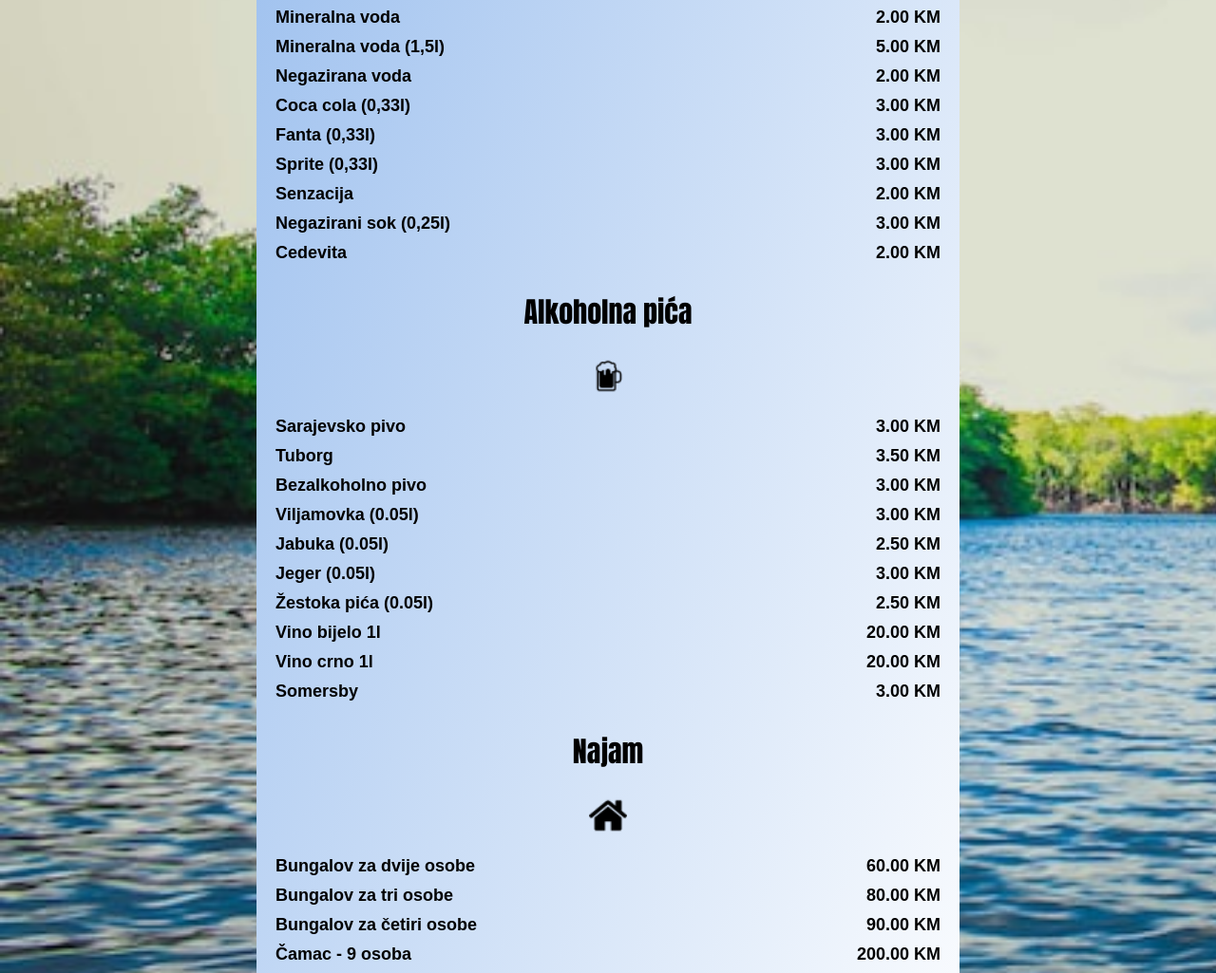
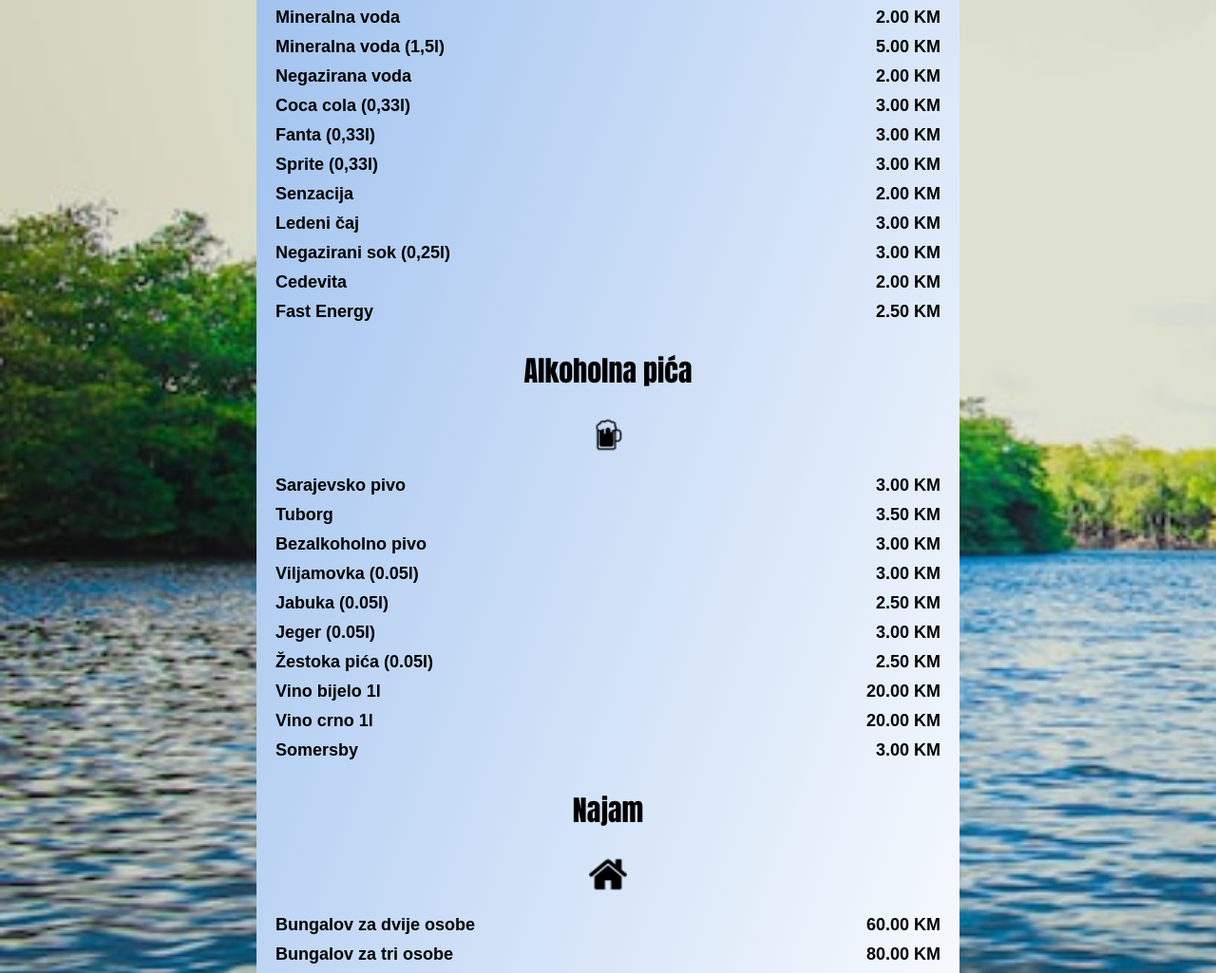
Before and after one commit to n1no01/ada-ustikolina, a plain HTML site: page index.html in a window 1280 px wide. Shown: the part 699-1724 px from the top of the page at 95% size. Drawn offline with Linux system fonts and the light colour scheme.

Commit message:
Update index.html

```diff
--- a/index.html
+++ b/index.html
@@ -63,10 +63,16 @@
             <p class="nonalcoholic-drinks">Senzacija</p><p class="price">2.00 KM</p>
           </article>
           <article class="item">
+            <p class="nonalcoholic-drinks">Ledeni čaj</p><p class="price">3.00 KM</p>
+          </article>
+          <article class="item">
             <p class="nonalcoholic-drinks">Negazirani sok (0,25l)</p><p class="price">3.00 KM</p>
           </article>
           <article class="item">
             <p class="nonalcoholic-drinks">Cedevita</p><p class="price">2.00 KM</p>
+          </article>
+          <article class="item">
+            <p class="nonalcoholic-drinks">Fast Energy</p><p class="price">2.50 KM</p>
           </article>
 
         </section>
```
